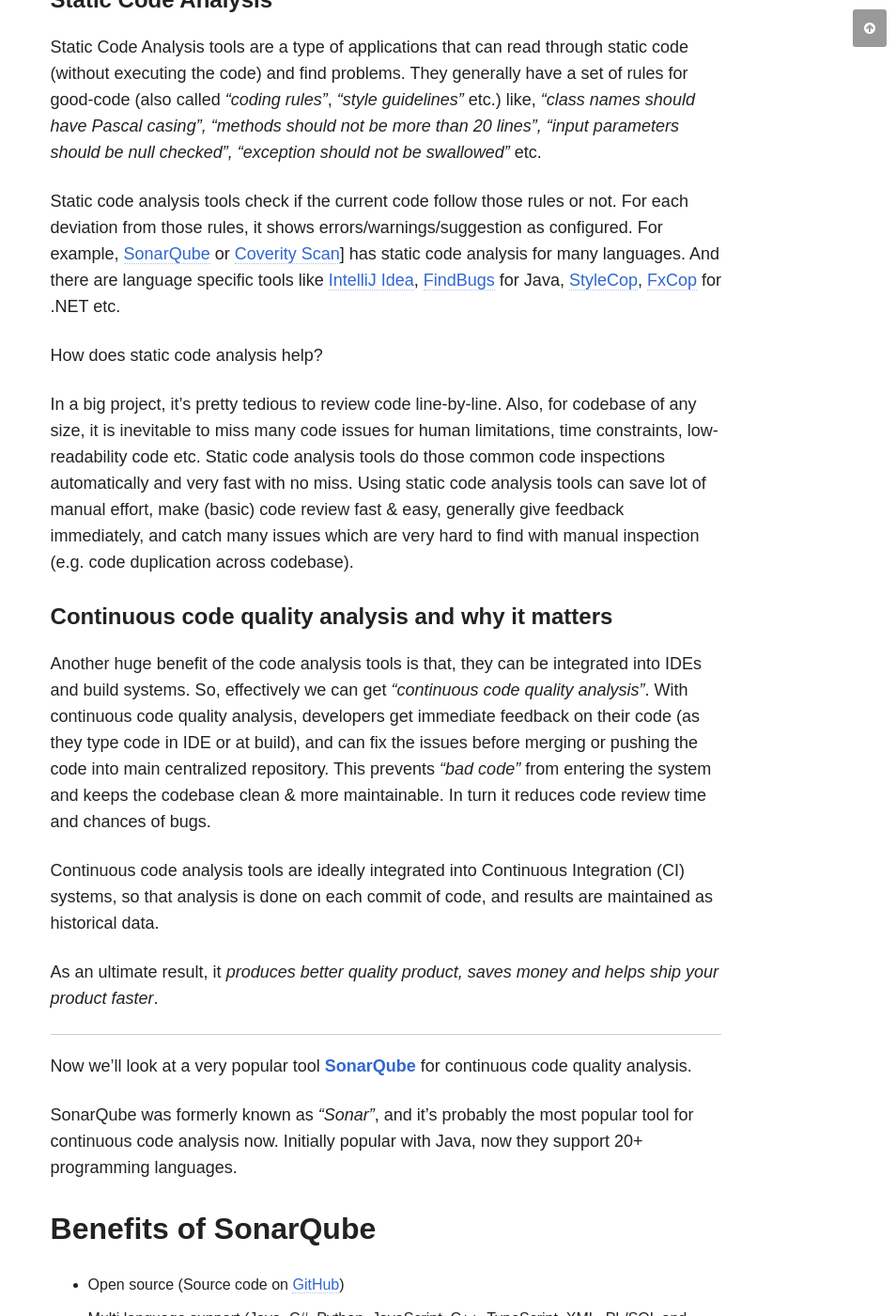
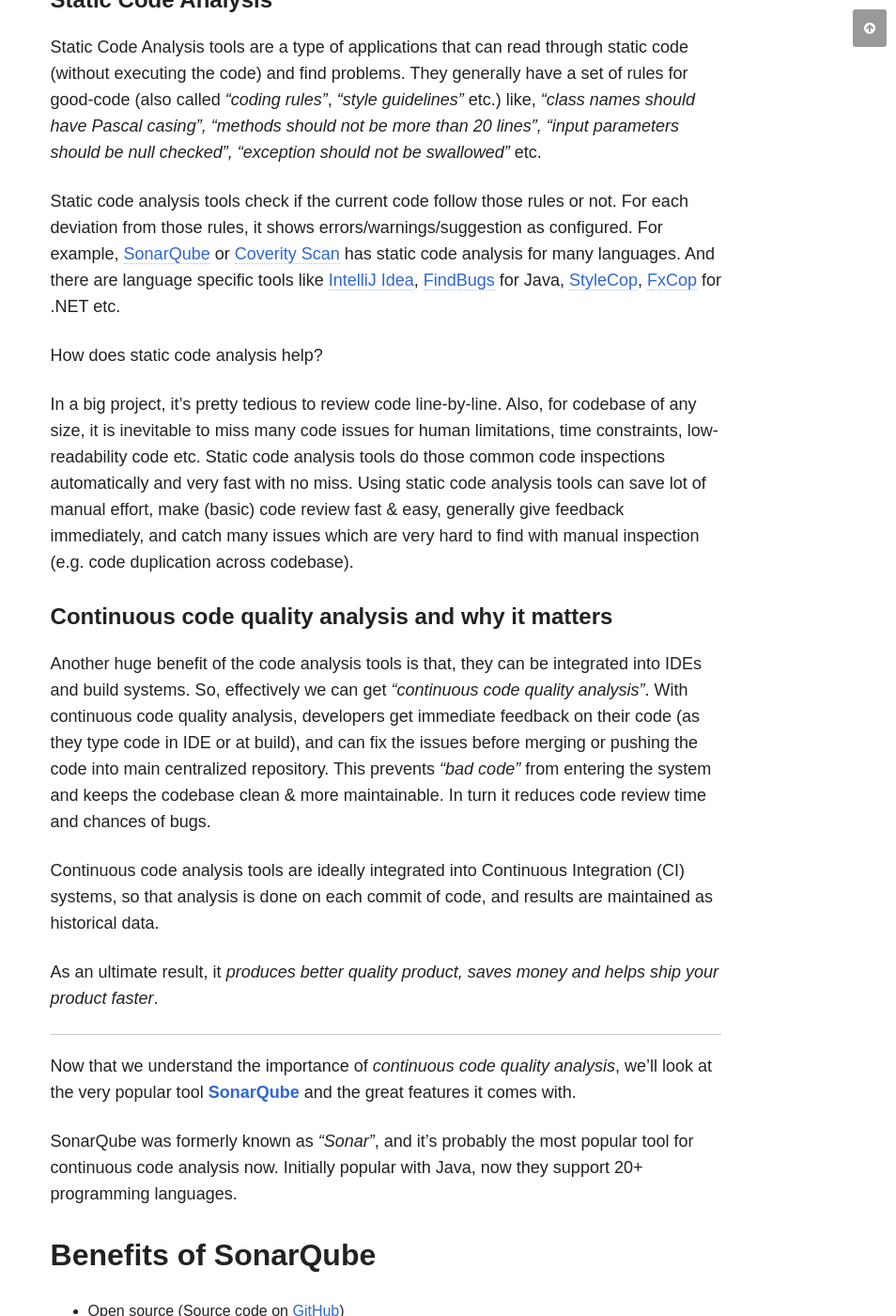
Before and after one commit to chakrabar/chakrabar.github.io, a Jekyll site: the page built from _posts/articles/2018-03-05-code-quality-management.md, in a window 1280 px wide and 1400 px high, scrolled down 3924 px. Shown: the whole window at 94% size, without its empty margins (326-1280 px from the left). Built offline with Jekyll 4.4.1, drawn with Linux system fonts in a browser that asks for light colours; nearby versions of some CDN libraries; comment, search, counter and statistics services are not loaded.

Commit message:
dadda da daaa

```diff
--- a/_posts/articles/2018-03-05-code-quality-management.md
+++ b/_posts/articles/2018-03-05-code-quality-management.md
@@ -81,7 +81,7 @@
 
 Static Code Analysis tools are a type of applications that can read through static code (without executing the code) and find problems. They generally have a set of rules for good-code (also called _"coding rules"_, _"style guidelines"_ etc.) like, _"class names should have Pascal casing", "methods should not be more than 20 lines", "input parameters should be null checked", "exception should not be swallowed"_ etc.
 
-Static code analysis tools check if the current code follow those rules or not. For each deviation from those rules, it shows errors/warnings/suggestion as configured. For example, [SonarQube](https://www.sonarqube.org/) or [Coverity Scan](https://scan.coverity.com/)] has static code analysis for many languages. And there are language specific tools like [IntelliJ Idea](https://www.jetbrains.com/idea/index.html), [FindBugs](http://findbugs.sourceforge.net/) for Java, [StyleCop](https://github.com/StyleCop), [FxCop](https://msdn.microsoft.com/en-us/library/bb429476(v=vs.80).aspx) for .NET etc.
+Static code analysis tools check if the current code follow those rules or not. For each deviation from those rules, it shows errors/warnings/suggestion as configured. For example, [SonarQube](https://www.sonarqube.org/) or [Coverity Scan](https://scan.coverity.com/) has static code analysis for many languages. And there are language specific tools like [IntelliJ Idea](https://www.jetbrains.com/idea/index.html), [FindBugs](http://findbugs.sourceforge.net/) for Java, [StyleCop](https://github.com/StyleCop), [FxCop](https://msdn.microsoft.com/en-us/library/bb429476(v=vs.80).aspx) for .NET etc.
 
 How does static code analysis help?
 
@@ -97,7 +97,7 @@
 
 ----
 
-Now we'll look at a very popular tool **[SonarQube](https://www.sonarqube.org/features/clean-code/)** for continuous code quality analysis.
+Now that we understand the importance of _continuous code quality analysis_, we'll look at the very popular tool **[SonarQube](https://www.sonarqube.org/features/clean-code/)** and the great features it comes with.
 
 SonarQube was formerly known as _"Sonar"_, and it's probably the most popular tool for continuous code analysis now. Initially popular with Java, now they support 20+ programming languages.
 
```
